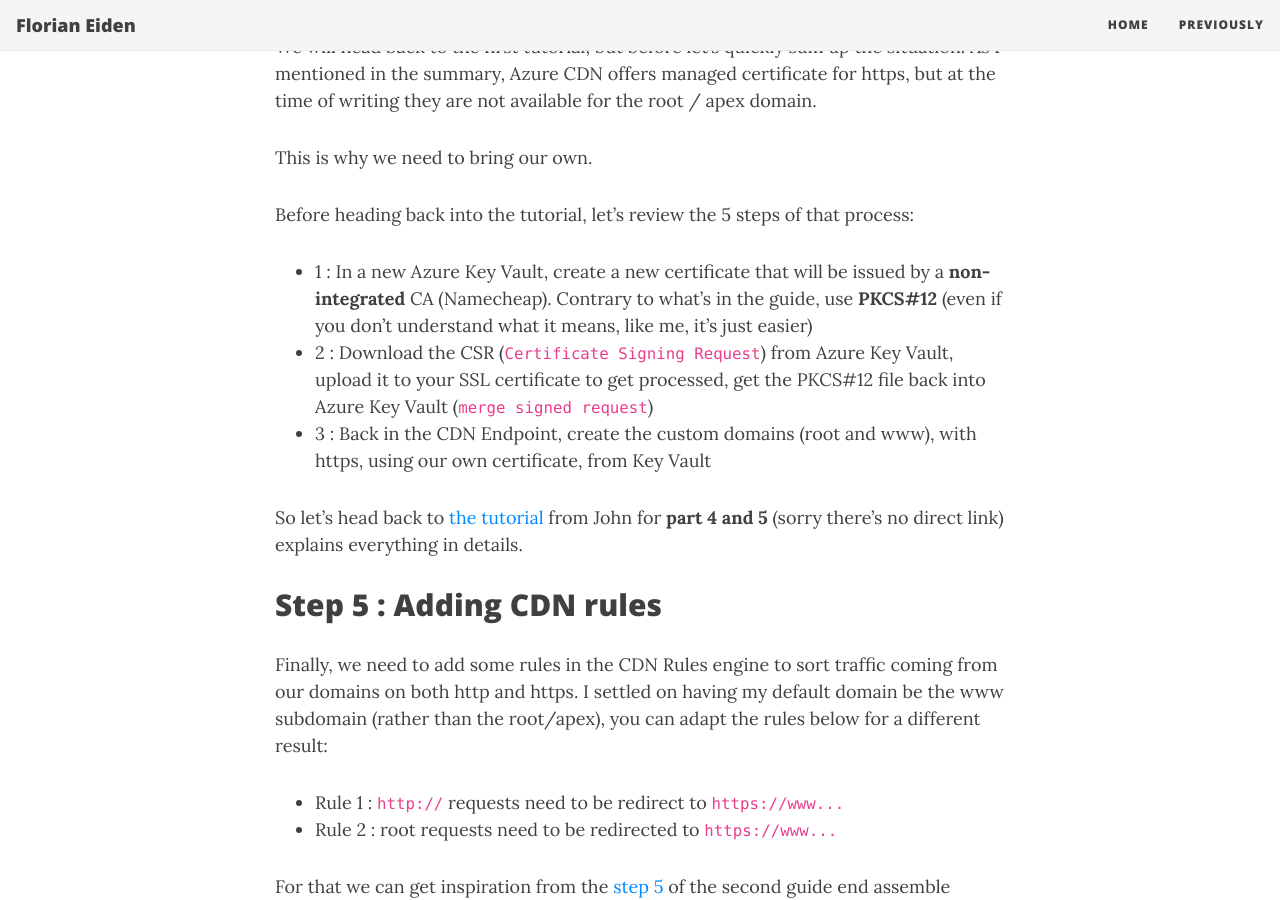
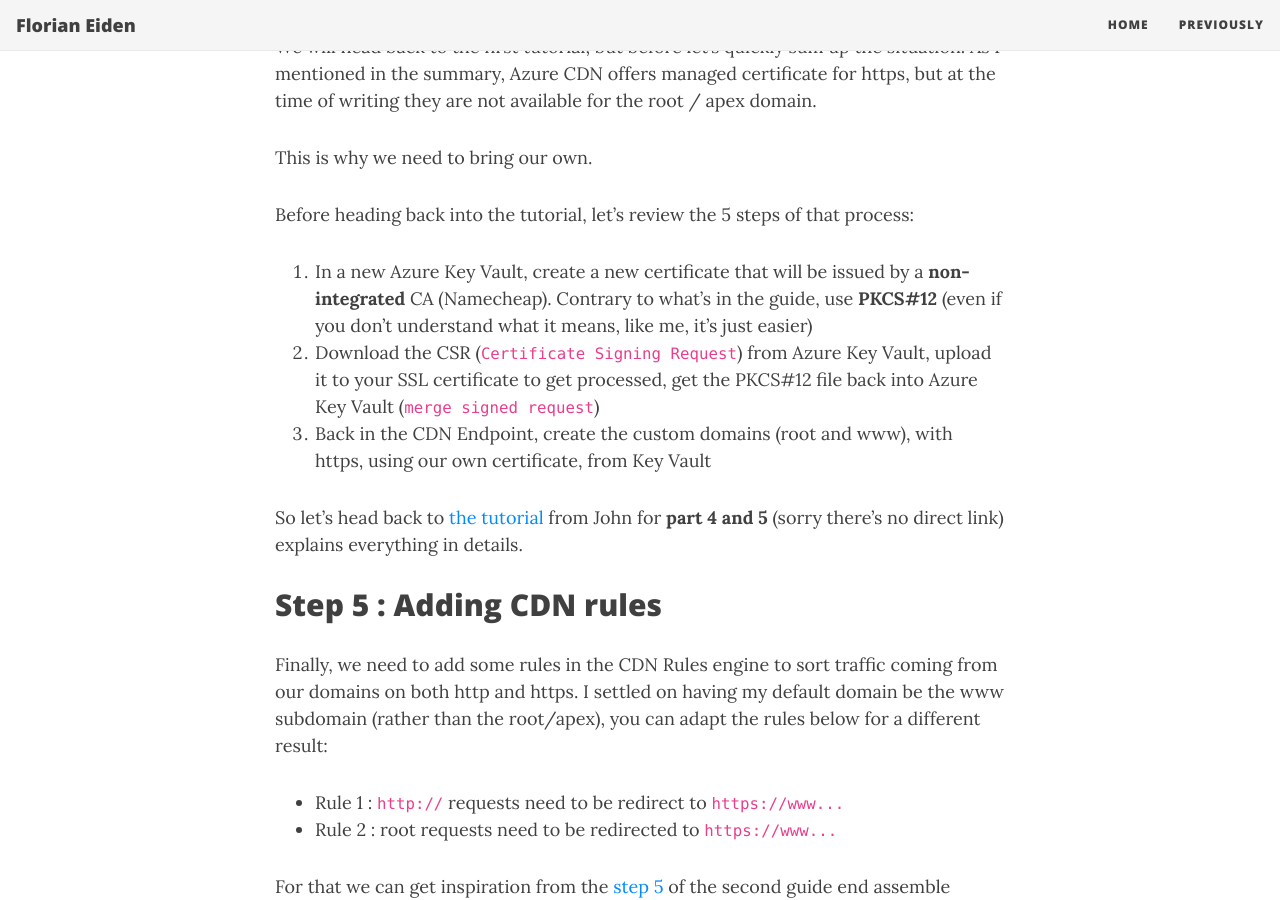
Before and after one commit to Fleid/fleid.github.io, a Jekyll site: the page built from _posts/2020-09-30-azure-static-blog.md, in a window 1280 px wide and 900 px high, scrolled down 5629 px. Built offline with Jekyll 4.4.1, drawn with Linux system fonts in a browser that asks for light colours; nearby versions of some CDN libraries; some of the changed text lies outside the part shown.

Commit message:
Fix markdown syntax

```diff
--- a/_posts/2020-09-30-azure-static-blog.md
+++ b/_posts/2020-09-30-azure-static-blog.md
@@ -102,9 +102,10 @@ We will head back to the first tutorial, but before let's quickly sum up the sit
 This is why we need to bring our own.
 
 Before heading back into the tutorial, let's review the 5 steps of that process:
- - 1 : In a new Azure Key Vault, create a new certificate that will be issued by a **non-integrated** CA (Namecheap). Contrary to what's in the guide, use **PKCS#12** (even if you don't understand what it means, like me, it's just easier)
- - 2 : Download the CSR (`Certificate Signing Request`) from Azure Key Vault, upload it to your SSL certificate to get processed, get the PKCS#12 file back into Azure Key Vault (`merge signed request`)
- - 3 : Back in the CDN Endpoint, create the custom domains (root and www), with https, using our own certificate, from Key Vault
+
+1. In a new Azure Key Vault, create a new certificate that will be issued by a **non-integrated** CA (Namecheap). Contrary to what's in the guide, use **PKCS#12** (even if you don't understand what it means, like me, it's just easier)
+1. Download the CSR (`Certificate Signing Request`) from Azure Key Vault, upload it to your SSL certificate to get processed, get the PKCS#12 file back into Azure Key Vault (`merge signed request`)
+1. Back in the CDN Endpoint, create the custom domains (root and www), with https, using our own certificate, from Key Vault
 
 So let's head back to [the tutorial](https://www.wrightfully.com/azure-static-website-custom-domain-https) from John for **part 4 and 5** (sorry there's no direct link) explains everything in details.
 
```
Also changed, not shown: other parts of _posts/2020-09-30-azure-static-blog.md (+1 -1 lines).
